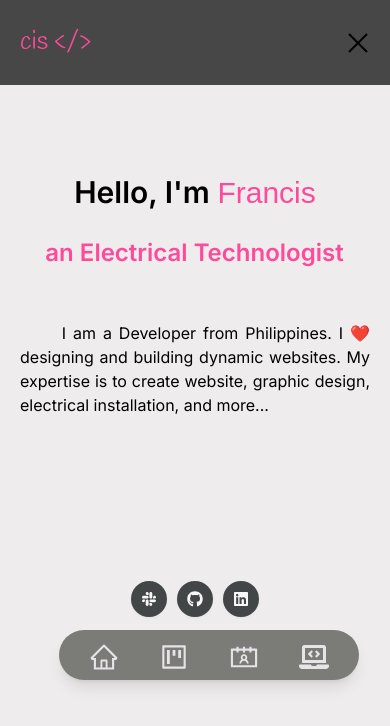
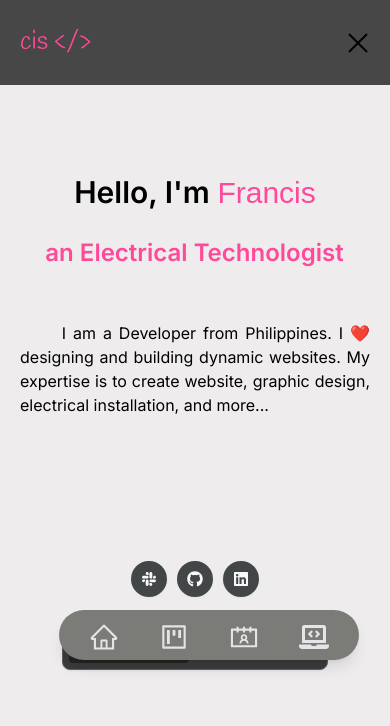
Before and after one commit to ciscutiez/Francis-Portfolio, a Next.js app: page / in a window 390 px wide. Both pictures are taken after a click on the icon 358 px from the left and 42 px from the top of the page. Shown: the top 726 px of the page. Built offline with nearby package versions, Linux system fonts and the light colour scheme; a web font is replaced by a local one.

Commit message:
add a theme switch at homepage for mobile view only

```diff
--- a/app/_modules/Sidebar/View/DesktopView.tsx
+++ b/app/_modules/Sidebar/View/DesktopView.tsx
@@ -30,7 +30,7 @@ const links: LinkType[] = [
 const DesktopView: FunctionComponent = () => {
   return (
     <div className="hidden md:block">
-      <div className="fixed flex h-[70px] w-full flex-row justify-between bg-[#f3f3f2]  px-[20px] shadow-lg ">
+      <div className="fixed flex h-[70px] w-full flex-row justify-between bg-[#474747]  px-[20px] shadow-lg ">
         <p
           className={`${HandleeFont.className} gap-[20px] pt-[15px]  text-[30px] font-bold text-[#ff499a]`}
         >
--- a/app/_modules/Sidebar/View/MobileView.tsx
+++ b/app/_modules/Sidebar/View/MobileView.tsx
@@ -64,7 +64,7 @@ const MobileView: FunctionComponent = () => {
       </div>
 
       {navOpen && (
-        <div className="fixed left-[15%] mt-[630px] flex h-[50px] w-[300px] flex-row items-center justify-evenly gap-[10px] rounded-full bg-[#7b7b78]  shadow-lg ">
+        <div className="fixed left-[15%] mt-[610px] flex h-[50px] w-[300px] flex-row items-center justify-evenly gap-[10px] rounded-full bg-[#7b7b78]  shadow-lg ">
           {links.map((link: LinkType, index: number) => (
             <Link
               key={index}
@@ -74,6 +74,7 @@ const MobileView: FunctionComponent = () => {
               {link.icon}
             </Link>
           ))}
+
         </div>
       )}
     </div>
--- a/app/page.tsx
+++ b/app/page.tsx
@@ -6,6 +6,7 @@ import Typewriter from "typewriter-effect";
 import { FaArrowRight } from "react-icons/fa6";
 import Icons from "./_modules/Icons";
 import { FaGithub, FaLinkedin, FaSlack } from "react-icons/fa";
+import ThemeSwitch from "./_modules/ThemeSwitch";
 
 type Typewriter = {};
 const BarriecitoFont = Barriecito({
@@ -63,8 +64,8 @@ const Home = () => {
               designing and building dynamic websites. My expertise is to create
               website, graphic design, electrical installation, and more...
             </p>
-            <div className=" mt-[200px] flex flex-row items-center justify-center gap-[5px] px-[16px] py-[10px] md:mt-[120px]">
-              <div className="flex flex-row justify-center gap-[10px] ">
+            <div className=" mt-[180px] flex flex-col items-center justify-center gap-[5px] px-[16px] py-[10px] md:mt-[120px]">
+              <div className="flex flex-row justify-center gap-[10px] pb-[20px] ">
                 <Icons
                   icon={<FaSlack />}
                   href="francischarlesi.gonzales@gmail.com"
@@ -78,6 +79,9 @@ const Home = () => {
                   href="https://www.linkedin.com/in/ciscutie/"
                 />
               </div>
+              <div className="block md:hidden">
+                <ThemeSwitch />
+              </div>
             </div>
           </div>
         </div>
```
